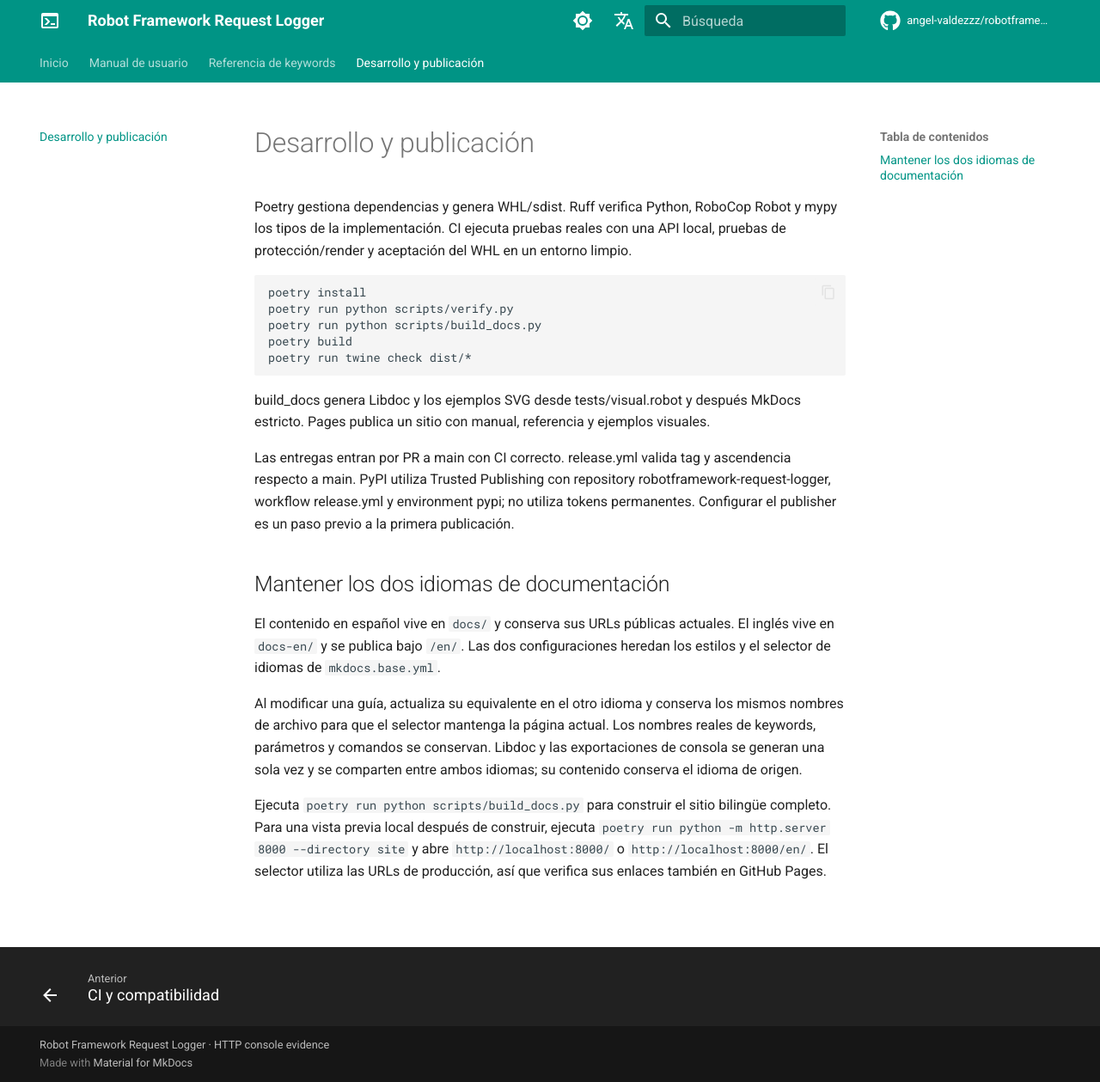
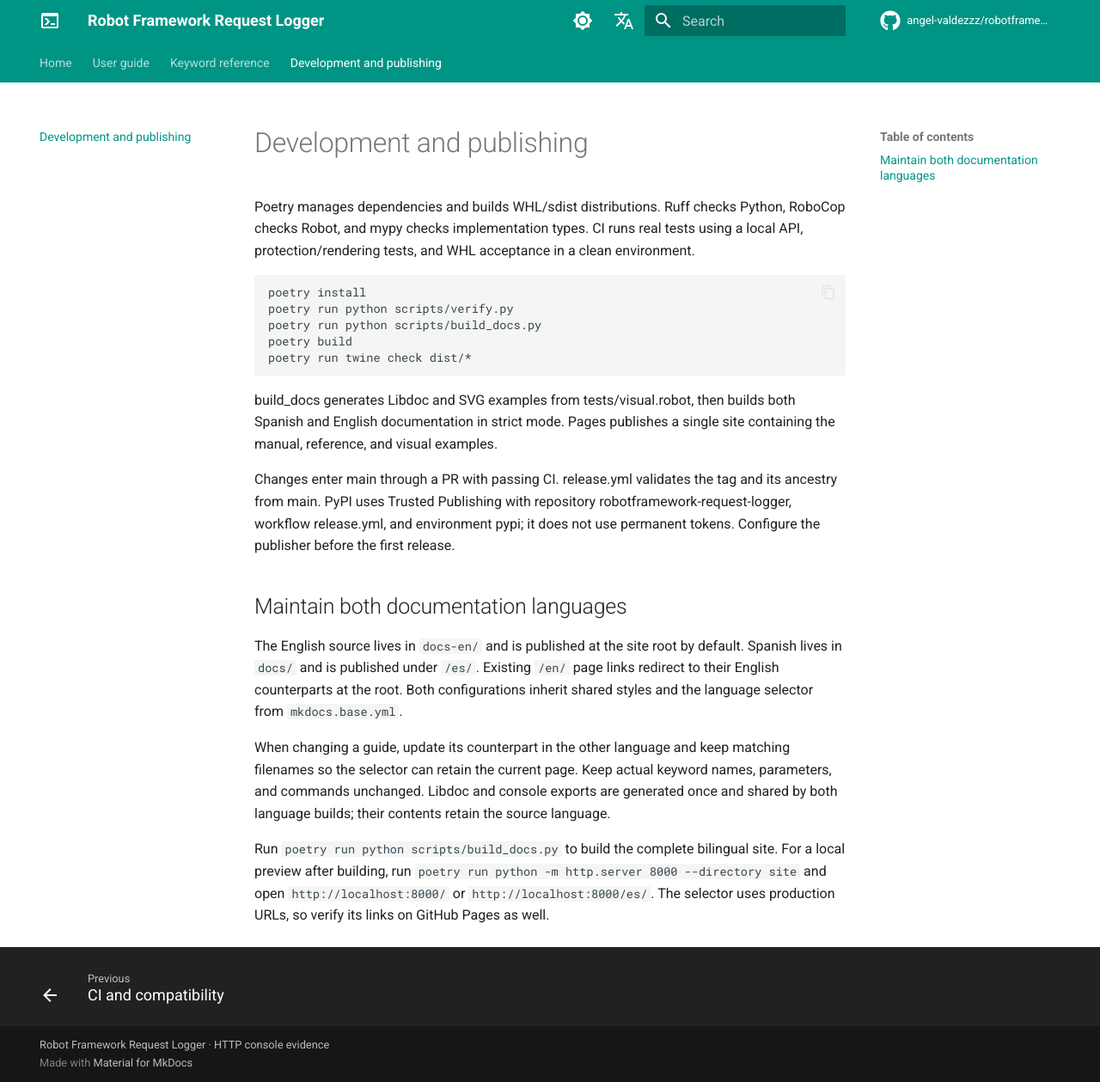
Before and after one commit to angel-valdezzz/robotframework-request-logger, an MkDocs documentation site: the page built from docs-en/development.md, in a window 1280 px wide and 1259 px high. Shown: the whole window at 86% size. Built offline with MkDocs 1.6.1 and Material for MkDocs 9.7.7, drawn with Linux system fonts in a browser that asks for light colours; comment, search, counter and statistics services are not loaded.

Commit message:
docs: make English the default language (#5)

```diff
--- a/docs-en/development.md
+++ b/docs-en/development.md
@@ -23,8 +23,9 @@
 
 ## Maintain both documentation languages
 
-The Spanish source lives in `docs/`, and its existing public URLs are preserved.
-English lives in `docs-en/` and is published under `/en/`. Both configurations inherit
+The English source lives in `docs-en/` and is published at the site root by default.
+Spanish lives in `docs/` and is published under `/es/`. Existing `/en/` page links
+redirect to their English counterparts at the root. Both configurations inherit
 shared styles and the language selector from `mkdocs.base.yml`.
 
 When changing a guide, update its counterpart in the other language and keep matching
@@ -34,5 +35,5 @@
 
 Run `poetry run python scripts/build_docs.py` to build the complete bilingual site.
 For a local preview after building, run `poetry run python -m http.server 8000 --directory site`
-and open `http://localhost:8000/` or `http://localhost:8000/en/`. The selector uses
+and open `http://localhost:8000/` or `http://localhost:8000/es/`. The selector uses
 production URLs, so verify its links on GitHub Pages as well.
--- a/docs/development.md
+++ b/docs/development.md
@@ -22,8 +22,9 @@
 
 ## Mantener los dos idiomas de documentación
 
-El contenido en español vive en `docs/` y conserva sus URLs públicas actuales.
-El inglés vive en `docs-en/` y se publica bajo `/en/`. Las dos configuraciones heredan
+El inglés vive en `docs-en/` y se publica por defecto en la raíz del sitio.
+El contenido en español vive en `docs/` y se publica bajo `/es/`. Los enlaces anteriores
+de `/en/` redirigen a sus páginas equivalentes en la raíz. Las dos configuraciones heredan
 los estilos y el selector de idiomas de `mkdocs.base.yml`.
 
 Al modificar una guía, actualiza su equivalente en el otro idioma y conserva los mismos
@@ -35,5 +36,5 @@
 Ejecuta `poetry run python scripts/build_docs.py` para construir el sitio bilingüe completo.
 Para una vista previa local después de construir, ejecuta
 `poetry run python -m http.server 8000 --directory site` y abre
-`http://localhost:8000/` o `http://localhost:8000/en/`. El selector utiliza las URLs de
+`http://localhost:8000/` o `http://localhost:8000/es/`. El selector utiliza las URLs de
 producción, así que verifica sus enlaces también en GitHub Pages.
--- a/mkdocs.yml
+++ b/mkdocs.yml
@@ -1,30 +1,30 @@
 INHERIT: mkdocs.base.yml
-docs_dir: docs
+docs_dir: docs-en
 site_dir: site
-edit_uri: edit/main/docs/
+edit_uri: edit/main/docs-en/
 theme:
-  language: es
+  language: en
   palette:
     - scheme: default
       primary: teal
       accent: cyan
       toggle:
         icon: material/brightness-7
-        name: Modo oscuro
+        name: Dark mode
     - scheme: slate
       primary: teal
       accent: cyan
       toggle:
         icon: material/brightness-4
-        name: Modo claro
+        name: Light mode
 plugins:
   - search:
-      lang: es
+      lang: en
 nav:
-  - Inicio: index.md
-  - Manual de usuario:
-      - Uso y assertions: usage.md
-      - Modos y ejemplos visuales: console.md
-      - CI y compatibilidad: ci.md
-  - Referencia de keywords: keywords/index.html
-  - Desarrollo y publicación: development.md
+  - Home: index.md
+  - User guide:
+      - Usage and assertions: usage.md
+      - Modes and visual examples: console.md
+      - CI and compatibility: ci.md
+  - Keyword reference: keywords/index.html
+  - Development and publishing: development.md
```
Also changed, not shown: mkdocs.base.yml (+4 -4 lines), mkdocs.en.yml (deleted, +0 -31 lines), mkdocs.es.yml (added, +31 -0 lines), 1 other file.
